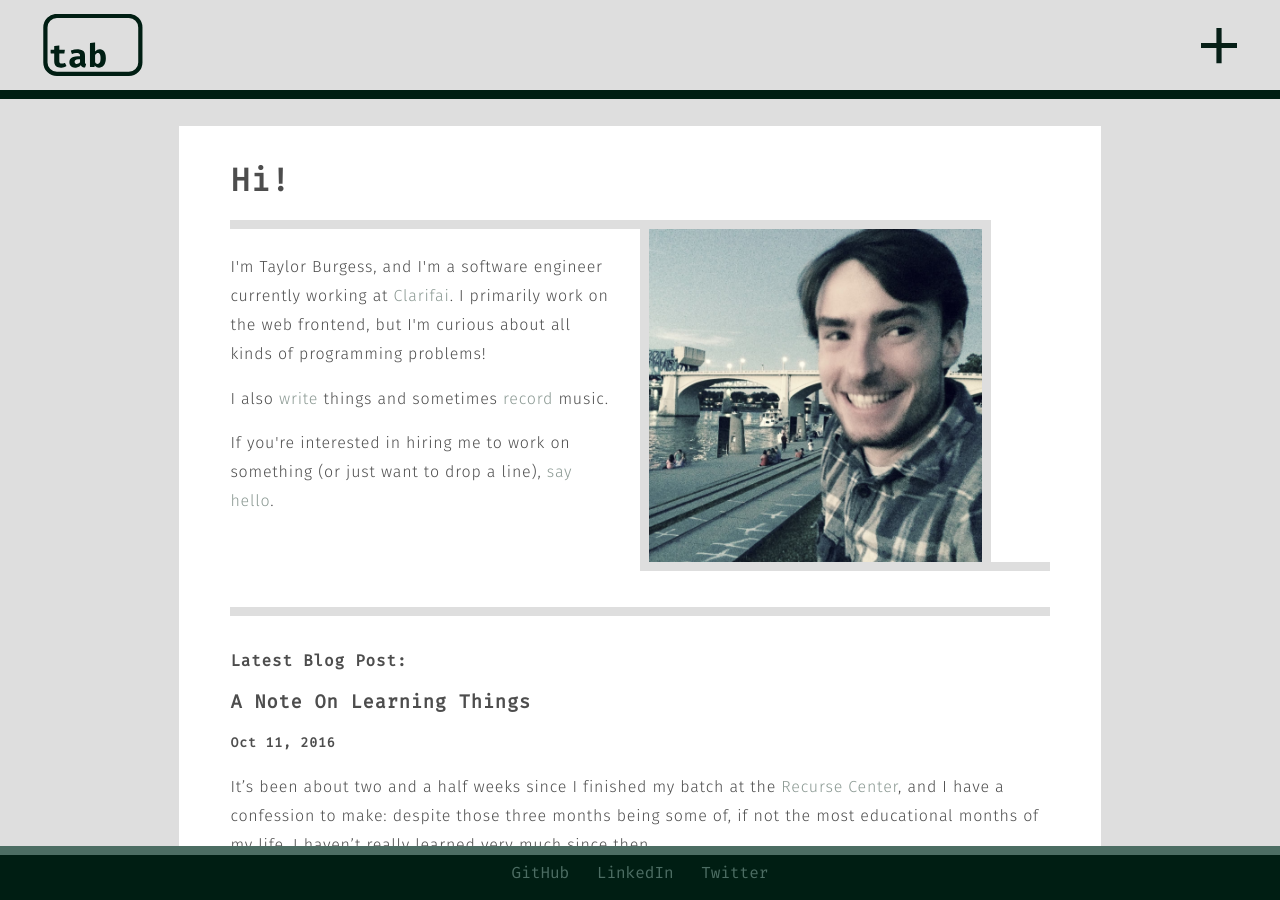
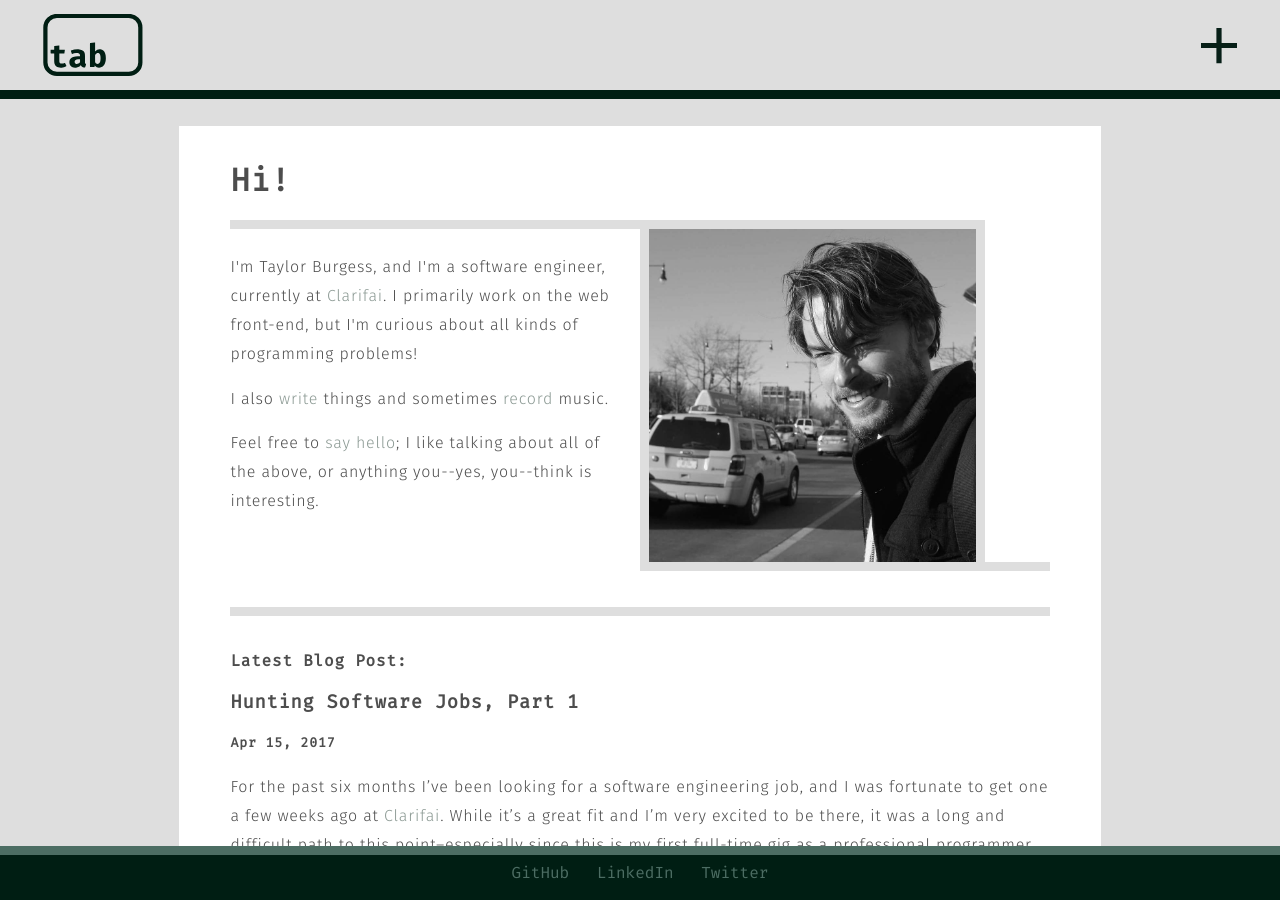
Before and after one commit to tayloraburgess/tayloraburgess.github.io, a Jekyll site: the page built from index.html, in a window 1280 px wide and 900 px high. Built offline with Jekyll 4.4.1, drawn with Linux system fonts in a browser that asks for light colours; some of the changed lines change nothing that is shown.

Commit message:
New post
Also, change landing page picture, and tweak ruby dependencies a bit.

```diff
--- /dev/null
+++ b/_posts/2017-04-15-job-search-reflections-part-1.md
@@ -0,0 +1,71 @@
+---
+layout: post
+title: Hunting Software Jobs, Part 1
+tags: [Programming, Jobs]
+---
+
+For the past six months I've been looking for a software engineering job, and I was fortunate to get one a few weeks ago at [Clarifai](https://clarifai.com). While it's a great fit and I'm very excited to be there, it was a long and difficult path to this point--especially since this is my first full-time gig as a professional programmer and I have no formal training (I've touched on those particular anxieties [elsewhere]({{ '/2016/09/26/batch-0-length/' | prepend: site.baseurl | prepend: site.url }}) on this blog).
+
+Since my life was for better or worse completely consumed by the hunt, I have quite a lot to say on the subject. I don't yet have a clear idea how many posts I'll write for this series, but ideally they'll modulate from general thoughts to more specific technical content as much as I see fit.
+
+This first one is pretty straightforward: in no particular order, these are some broad reflections on the experience that, hopefully, someone in the same position I was a year or two ago--just starting to write software seriously, with the thought of figuring out how to get paid to do it looming ominously--might find practical or encouraging or comforting. It's relatively cliché to say, but these are the sorts of things I wish someone would have told me a long time ago, and that if I'd acted on sooner (or acted on at all) I probably would have had a quicker and less stressful employment gap.
+
+## First: yes, it's doable
+
+There's already quite a lot of advice on software jobs floating around. So while I don't want to add noise, I think if I could only make one point very clear, it would be that it is possible to find work as a programmer without either a Computer Science degree (or similar discipline; I studied Creative Writing) or prior related experience (I was a sort-of journalist and sort-of musician). I did it and have numerous friends who have as well.
+
+There's several caveats to this, of course. I'm certainly not going to claim that it is easy (it's not for most people), that the odds are necessarily good (or even knowable or consistent), that a CS degree is useless or doesn't help (it isn't, and definitely does), that it can or should be done alone (I was supported by the [Recurse Center](https://recurse.com) in more ways than I can easily sum up in a blog post, and also by more experienced and well-connected friends I'm extremely privileged to have; more on that later), that as a result of it I'm now fully confident in my skill and have eliminated imposter syndrome (not even close), or that everyone is necessarily in the right life position to go through it (for the sake of transparency: I have no debt, no debilitating health conditions, no children, and basically nothing else that prevented me from taking on the risk and putting in the time I felt was necessary to become an employable programmer--and for me, at least, that was a lot of time).
+
+All of that said, I still feel the need to emphasize that it is, if nothing else, possible, as I lost months and months to indecision largely due to people on certain parts of the internet claiming that it was not possible at all, which I at times wholly believed.
+
+However, one more time for good measure: it is possible. If your ambition is to find a job writing software and you feel you're currently equipped to deal with the necessary sacrifices, I would suggest you throw yourself into it and ignore any and all advice that doesn't prove a useful tool to you (including this post).
+
+## Take care of yourself
+
+This is the second most important piece of advice I can give, and one that I absolutely did not follow myself.
+
+Looking for a technology job is a very uncertain process. The timeline is even more uncertain, especially if you're inexperienced. Even though I knew this from the beginning, it was amazingly easy to justify unhealthy decisions--eating poorly to save money, ignoring illnesses, operating on consistently minimal rest and/or having a wildly fluctuating schedule for both sleep and work--with the excuse that I'd "only be living like this for a few more weeks."
+
+I remember first having this thought only a few days into my search as a means of convincing myself to practice algorithm questions all day instead of resting and recovering from a particularly nasty sinus infection. I started looking for a job in September 2016, and signed my offer letter in late March 2017. You get the idea.
+
+Due to this approach, there were times when I was deeply miserable, and also frankly and ironically performed far from my best during some important interviews. I could have avoided both of these things by not dehumanizing myself and soberly acknowledging that the search could turn out to be more of a marathon than I wanted to accept at the time.
+
+Another perspective: you should also take care of yourself because you are still living life while you're searching for work, no matter how much it may feel like a strange limbo between states rather than life itself. I think it's helpful to try to think of all personal situations as no more or less important than others, no matter how unusual or difficult they are, and to not allow yourself to get distracted from the basic business of living. I'll [defer to Seneca on this one](https://www.brainpickings.org/2014/09/01/seneca-on-the-shortness-of-life/) before I get too far off track.
+
+## Ask for help
+
+This is a topic I'll explore in more detail in future posts, but in short: you really shouldn't do this alone.
+
+Like I mentioned above, I've had access to the Recurse Center, its staff, and its wide and varied network of alumni, so in many respects I had a bit of a shortcut on this point. But even if your relevant network is only one or two people wide, send them an email, try to get a coffee, try to pick their brain about their own career path, try to see if they know anyone who is hiring, and maybe try to get them to help you practice interviewing or at the very least point you toward useful resources.
+
+Those last two suggestions are particularly crucial, as it is unfortunately excruciating to get most companies to interview you without some sort of referral, and it is proportionally challenging to get any sense of what those interviews will actually be like without having someone with more experience walk you through it.
+
+It took me a long time to get used to the artificial constraints and pressures of software interviews (and even after dozens, they still feel stilted and strange), but if I'd gone into them completely cold it would have been much worse. Find people who can get you acclimated.
+
+(If you really don't know anyone, [feel free to talk to me](mailto:tayloraburgess@gmail.com), and if you happen to be in the New York area I'm always happy to try to meet up to discuss any of this--no promises that I'll have time, but do reach out.)
+
+## Practice--but be comfortable with & honest about your skill level
+
+While giving me a mock interview, a friend passed on a great bit of advice that bucks against received wisdom about interviewing as a junior developer.
+
+First, the received wisdom: there's an idea that, especially if you're approaching programming from a non-traditional background, you must make up for your on-paper inexperience by developing very impressive skills in & off-the-cuff recall of advanced Computer Science topics. The fear that I was behind the curve in this regard pushed me to drill complex algorithms and obsessively study esoteric concepts early on in my search.
+
+However, I rarely had the chance to draw from any of that knowledge in interviews. The vast majority of interviewers 1) covered only the most basic CS concepts--think tree traversal, computational complexity, hash tables 2) were more interested in probing the depths of things I claimed to know rather than things I didn't 3) tested for skills that were immediately relevant to the job in question--front-end interviews naturally covered JavaScript-specific topics, etc.
+
+I still encountered some situations where I was asked questions about things that I knew nothing about or just struggled to answer. As a result I was embarrassed, far too self-critical, and initially convinced that I needed to learn to "pass" as a more experienced developer than I actually was.
+
+My friend's advice was to flip the whole thing on its head and approach it from the other side of the table: if a company has chosen to interview a developer with no experience--particularly if it's a final-stage on-site--the responsibility falls more on the company to ask questions that one could reasonably assume a person with that background could engage with, and less on the candidate to prepare for every possible scenario. Otherwise, they are wasting the candidate's time and their own resources, and as much as possible you should not hesitate to immediately turn down companies that waste your time.
+
+As a corollary, you should also be direct with interviewers about what you do and don't know, and be honest with yourself about the fact that you do not have a four-year CS degree (if you don't) and cannot reasonably approximate one in just a few months' time. (Aside: you should still study theoretical Computer Science, but you should study it because it's fascinating and will make you a better engineer, not because it will get you a job.)
+
+It's easy to lose sight of the fact that a key part of the job hunt is evaluating whether a company is a good fit for your skill level and, in exchange for value you create, can help you progress. If you are dishonest about your current position during an interview and still manage to get an offer, the facade won't last, and you probably won't grow.
+
+Luckily, I figured this out--or at least developed a better sense of it--before I had any actually successful interviews, but it's still something I try to be acutely aware of (perhaps more so now that I'm actually working).
+
+## Be persistent. Seriously
+
+And that's all I've got for now. My parting thought is both a bit banal and not a easy pill to swallow--it certainly never was for me--but persistence really is key.
+
+Unless you luck out, finding that first job is, as I've already discussed, going to be a relatively long process, so it's essential that you stick with it as much as your circumstances allow. This, of course, also has to be balanced with the points above, namely: maintain your health and don't set unreasonable expectations for yourself. But it will realistically take time, and you will realistically improve during the process and eventually develop a much better idea of what sort of role you'd actually like to work toward under the very broad umbrella that is software (I gravitated closer to the web front-end over the course of months; I didn't really start there).
+
+But none of that will happen if you give up when things become challenging, and they will likely be challenging from day one. So persist.
--- a/index.html
+++ b/index.html
@@ -5,9 +5,9 @@ permalink: /
 ---
 <div class='clearfix'>
   <div class='landing-content'>
-    <p>I'm Taylor Burgess, and I'm a software engineer currently working at <a href='https://clarifai.com/'>Clarifai</a>. I primarily work on the web frontend, but I'm curious about all kinds of programming problems!</p>
+    <p>I'm Taylor Burgess, and I'm a software engineer, currently at <a href='https://clarifai.com/'>Clarifai</a>. I primarily work on the web front-end, but I'm curious about all kinds of programming problems!</p>
     <p>I also <a href='/blog'>write</a> things and sometimes <a href='/audio'>record</a> music.</p>
-    <p>If you're interested in hiring me to work on something (or just want to drop a line), <a href='mailto:tayloraburges@gmail.com'>say hello</a>.</p>
+    <p>Feel free to <a href='mailto:tayloraburges@gmail.com'>say hello</a>; I like talking about all of the above, or anything you--yes, you--think is interesting.</p>
   </div>
   <div class='landing-image-container'>
     <img src='assets/photo.jpg' class='landing-image'></img>
```
Also changed, not shown: Gemfile.lock, assets/photo.jpg.
